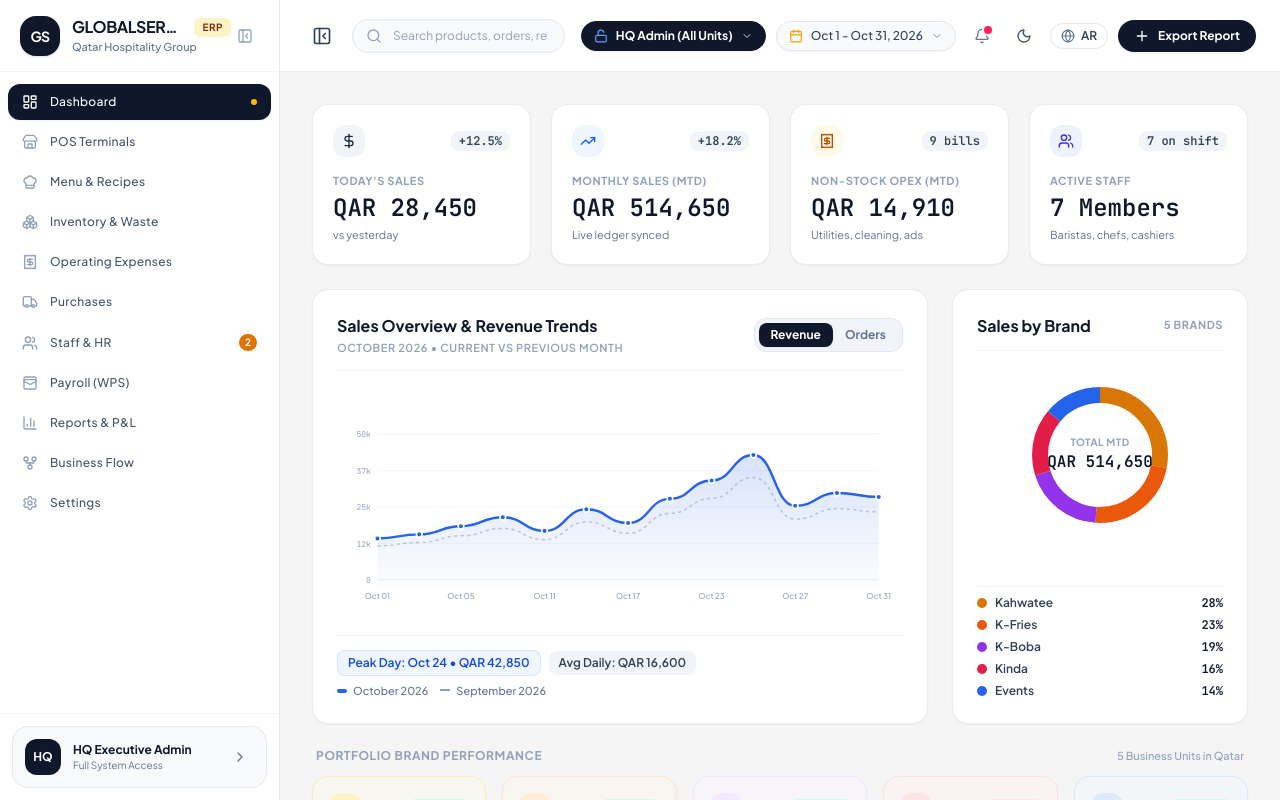
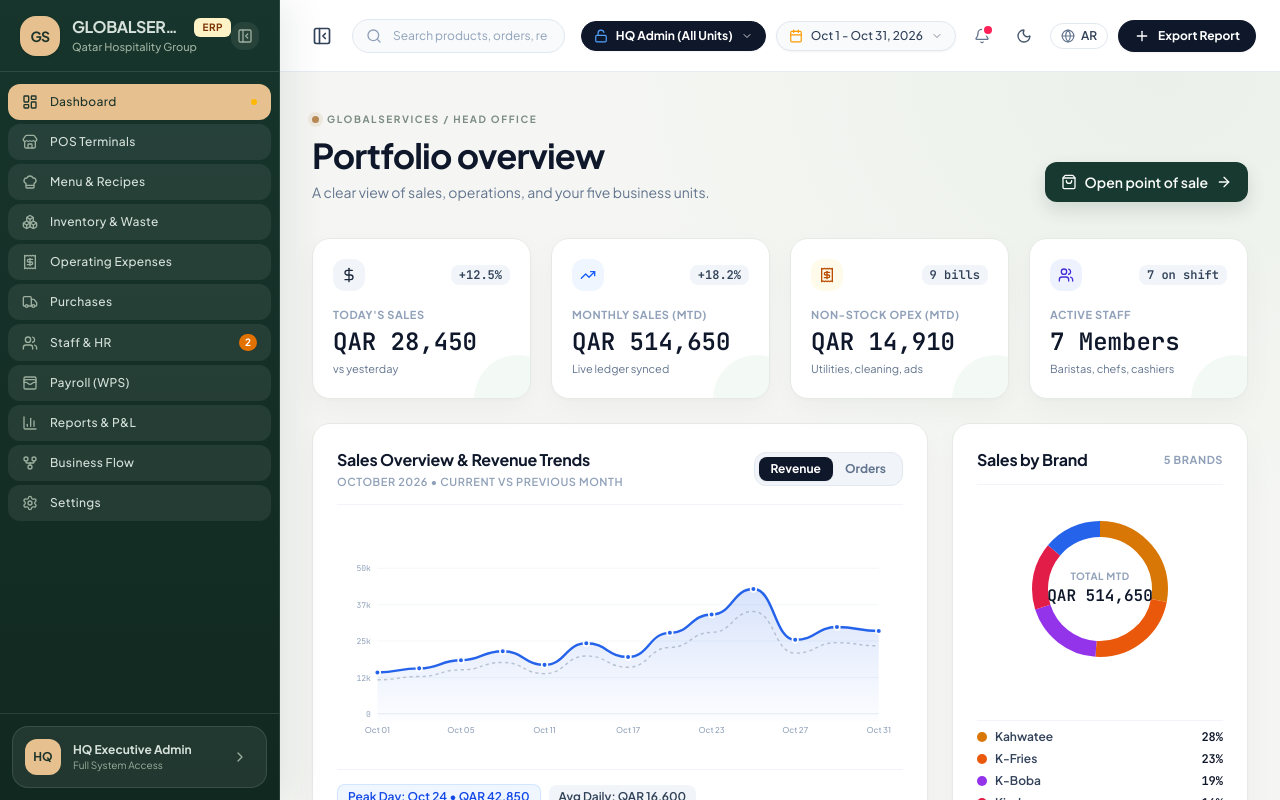
Before and after one commit to ariafmeddison57-cmyk/GLOBALSERVICEDEMO, a React (Vite) app: page / in a window 1280 px wide. Built offline with nearby package versions, Linux system fonts and the light colour scheme.

Commit message:
Polish restaurant group dashboard design

```diff
--- a/src/App.tsx
+++ b/src/App.tsx
@@ -18,7 +18,7 @@ const MainLayout: React.FC = () => {
   const { currentView } = useApp();
 
   return (
-    <div className="flex h-screen w-screen overflow-hidden bg-neutral-100 dark:bg-neutral-950 text-neutral-900 dark:text-neutral-100">
+    <div className="app-shell flex h-screen w-screen overflow-hidden bg-neutral-100 dark:bg-neutral-950 text-neutral-900 dark:text-neutral-100">
       {/* Sidebar Navigation */}
       <Sidebar />
 
--- a/src/components/dashboard/DashboardView.tsx
+++ b/src/components/dashboard/DashboardView.tsx
@@ -231,7 +231,29 @@ export const DashboardView: React.FC = () => {
   let cumulativeOffset = 0;
 
   return (
-    <div className="p-6 sm:p-8 max-w-[1600px] mx-auto space-y-6">
+    <div className="dashboard-canvas p-6 sm:p-8 max-w-[1600px] mx-auto space-y-6">
+      <section className="dashboard-intro flex flex-wrap items-end justify-between gap-5">
+        <div>
+          <div className="dashboard-eyebrow flex items-center gap-2 mb-2">
+            <span className="dashboard-eyebrow-mark" />
+            <span>{t('GLOBALSERVICES  /  HEAD OFFICE', 'جلوبال سيرفيسز  /  الإدارة الرئيسية')}</span>
+          </div>
+          <h1 className="text-3xl sm:text-[2.15rem] font-bold tracking-tight text-slate-900 dark:text-white">
+            {t('Portfolio overview', 'نظرة عامة على المجموعة')}
+          </h1>
+          <p className="mt-1.5 text-sm text-slate-500 dark:text-neutral-400">
+            {t('A clear view of sales, operations, and your five business units.', 'نظرة شاملة على المبيعات والعمليات ووحدات الأعمال الخمس.')}
+          </p>
+        </div>
+        <button
+          onClick={() => setCurrentView('pos')}
+          className="dashboard-pos-button inline-flex items-center gap-2 rounded-xl px-4 py-2.5 text-sm font-semibold transition-all"
+        >
+          <ShoppingBag className="w-4 h-4" />
+          <span>{t('Open point of sale', 'فتح نقطة البيع')}</span>
+          <ArrowRight className="w-4 h-4" />
+        </button>
+      </section>
       {/* Live Sales Sync Banner when POS orders have been completed */}
       {liveSessionSalesTotal > 0 && (
         <div className="bg-emerald-50 dark:bg-emerald-950/40 border border-emerald-200 dark:border-emerald-800/60 rounded-2xl p-4 flex flex-wrap items-center justify-between gap-4 animate-in fade-in duration-300">
@@ -270,7 +292,7 @@ export const DashboardView: React.FC = () => {
       )}
 
       {/* 1. TOP ROW: 4 Proportional, Refined KPI Cards (balanced typography) */}
-      <div className="grid grid-cols-1 sm:grid-cols-2 lg:grid-cols-4 gap-4 sm:gap-5">
+      <div className="dashboard-kpis grid grid-cols-1 sm:grid-cols-2 lg:grid-cols-4 gap-4 sm:gap-5">
         {topKpis.map((kpi) => {
           const Icon = kpi.icon;
           return (
--- a/src/index.css
+++ b/src/index.css
@@ -1,4 +1,30 @@
 @import "tailwindcss";
+
+:root {
+  color-scheme: light;
+  --canvas: #f5f6f3;
+  --surface: #ffffff;
+  --ink: #182a25;
+  --muted: #718078;
+  --line: #e5eae5;
+  --pine: #17352c;
+  --pine-deep: #112820;
+  --mint: #dcefe4;
+  --accent: #bc8950;
+}
+
+.dark {
+  color-scheme: dark;
+  --canvas: #101a17;
+  --surface: #17231e;
+  --ink: #edf4ef;
+  --muted: #a0afa7;
+  --line: #293a33;
+  --pine: #12251e;
+  --pine-deep: #0d1d17;
+  --mint: #274638;
+  --accent: #d2a36a;
+}
 
 @layer base {
   :root {
@@ -9,11 +35,189 @@
 
   body {
     font-family: var(--font-sans);
+    background: var(--canvas);
+    color: var(--ink);
+    font-feature-settings: "ss01" on;
   }
 
   [dir="rtl"] body,
   [dir="rtl"] {
     font-family: var(--font-arabic), var(--font-sans);
+  }
+}
+
+/* GLOBALSERVICES visual system: warm stone surfaces, deep botanical navigation. */
+.app-shell {
+  background: var(--canvas) !important;
+  color: var(--ink);
+}
+
+.app-shell > aside {
+  background: linear-gradient(180deg, var(--pine) 0%, var(--pine-deep) 100%) !important;
+  border-color: rgba(225, 240, 231, 0.11) !important;
+  color: #edf4ef;
+  box-shadow: 12px 0 34px rgba(19, 48, 39, 0.08);
+}
+
+.app-shell > aside [class*="border-slate-100"],
+.app-shell > aside [class*="border-slate-200"] {
+  border-color: rgba(225, 240, 231, 0.12) !important;
+}
+
+.app-shell > aside [class*="text-slate-900"],
+.app-shell > aside [class*="text-slate-800"],
+.app-shell > aside [class*="text-slate-700"],
+.app-shell > aside [class*="text-slate-600"] {
+  color: #d5e1da !important;
+}
+
+.app-shell > aside [class*="text-slate-500"],
+.app-shell > aside [class*="text-slate-400"] {
+  color: #9caf9f !important;
+}
+
+.app-shell > aside [class*="bg-slate-900"]:not(nav button),
+.app-shell > aside nav button[class*="bg-slate-900"] {
+  background-color: #e6c18f !important;
+  color: #1d342b !important;
+}
+
+.app-shell > aside nav button[class*="bg-slate-900"] svg,
+.app-shell > aside nav button[class*="bg-slate-900"] span {
+  color: #1d342b !important;
+}
+
+.app-shell > aside nav button:not([class*="bg-slate-900"]):hover {
+  background: rgba(231, 243, 235, 0.09) !important;
+  color: #ffffff !important;
+}
+
+.app-shell > aside nav button:not([class*="bg-slate-900"]):hover svg {
+  color: #d6b27e !important;
+}
+
+.app-shell > aside [class*="bg-slate-50"],
+.app-shell > aside [class*="bg-neutral-800"] {
+  background: rgba(255, 255, 255, 0.07) !important;
+}
+
+.app-shell > header {
+  background: color-mix(in srgb, var(--surface) 92%, transparent) !important;
+  border-color: var(--line) !important;
+  box-shadow: 0 1px 0 rgba(22, 42, 34, 0.02);
+  backdrop-filter: blur(16px);
+}
+
+.app-shell > header input {
+  background: var(--canvas) !important;
+  border-color: var(--line) !important;
+  border-radius: 12px !important;
+}
+
+.app-shell main {
+  background:
+    radial-gradient(ellipse at 88% 0%, rgba(218, 232, 219, 0.38), transparent 34rem),
+    var(--canvas);
+}
+
+.dashboard-canvas {
+  padding-top: 2.25rem;
+  padding-bottom: 3rem;
+}
+
+.dashboard-intro {
+  padding: 0.25rem 0 0.75rem;
+}
+
+.dashboard-eyebrow {
+  color: #7c8c81;
+  font-size: 10px;
+  font-weight: 800;
+  letter-spacing: 0.16em;
+}
+
+.dashboard-eyebrow-mark {
+  width: 7px;
+  height: 7px;
+  display: inline-block;
+  border-radius: 999px;
+  background: #b98a55;
+  box-shadow: 0 0 0 4px rgba(185, 138, 85, 0.12);
+}
+
+.dashboard-pos-button {
+  background: #17392f;
+  color: #f8fbf8;
+  box-shadow: 0 8px 18px rgba(23, 57, 47, 0.14);
+}
+
+.dashboard-pos-button:hover {
+  background: #214b3d;
+  transform: translateY(-1px);
+  box-shadow: 0 12px 24px rgba(23, 57, 47, 0.2);
+}
+
+.dark .dashboard-pos-button {
+  background: #d9e9dc;
+  color: #17352c;
+}
+
+.dashboard-canvas [class*="bg-white"][class*="rounded-2xl"] {
+  background: var(--surface) !important;
+  border-color: var(--line) !important;
+  border-radius: 18px !important;
+  box-shadow: 0 2px 4px rgba(24, 42, 35, 0.025), 0 12px 32px rgba(24, 42, 35, 0.035) !important;
+}
+
+.dashboard-canvas [class*="bg-white"][class*="rounded-2xl"]:hover {
+  box-shadow: 0 4px 10px rgba(24, 42, 35, 0.035), 0 18px 36px rgba(24, 42, 35, 0.055) !important;
+}
+
+.dashboard-canvas h3 {
+  letter-spacing: -0.015em;
+}
+
+.dashboard-kpis > div {
+  position: relative;
+  overflow: hidden;
+  min-height: 152px;
+  padding: 1.25rem !important;
+}
+
+.dashboard-kpis > div::after {
+  content: "";
+  position: absolute;
+  width: 88px;
+  height: 88px;
+  border-radius: 50%;
+  right: -32px;
+  bottom: -45px;
+  background: rgba(221, 237, 225, 0.34);
+  pointer-events: none;
+}
+
+.dark .dashboard-kpis > div::after {
+  background: rgba(105, 151, 121, 0.09);
+}
+
+.dashboard-canvas table thead th {
+  color: #839087;
+  font-size: 10px;
+  letter-spacing: 0.09em;
+}
+
+@media (max-width: 640px) {
+  .dashboard-canvas {
+    padding: 1.25rem 1rem 2rem;
+  }
+
+  .dashboard-intro h1 {
+    font-size: 1.8rem;
+  }
+
+  .dashboard-pos-button {
+    width: 100%;
+    justify-content: center;
   }
 }
 
```
